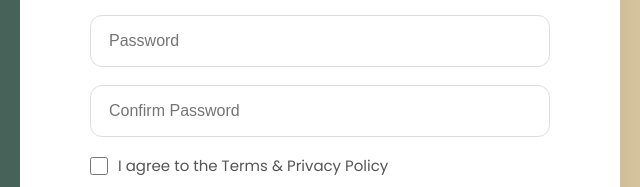
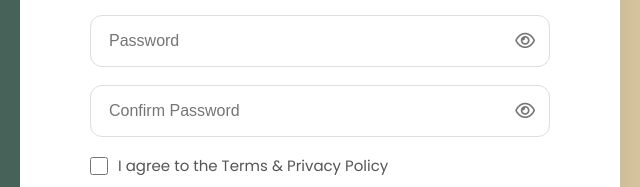
Before and after one commit to RahmaniAbdallah/LunaRose, a website: page client/html/register.html in a window 1280 px wide. Shown: the part 400-587 px from the top of the page, 620-1260 px from the left. Drawn offline with Linux system fonts and the light colour scheme; grey boxes are pictures that could not be loaded.

Commit message:
Hide browser default password eye icon

```diff
--- a/client/css/style.css
+++ b/client/css/style.css
@@ -3687,3 +3687,45 @@ overflow: hidden;
     border: 3px solid transparent;
     background-clip: padding-box;
 }
+
+
+
+
+/* =========================
+   Password Toggle Icon
+========================= */
+.password-container {
+    position: relative;
+    width: 100%;
+}
+
+.password-container input {
+    width: 100%;
+    padding-right: 45px; /* ترك مساحة للأيقونة حتى لا يغطيها النص */
+}
+
+.toggle-password {
+    position: absolute;
+    right: 15px;
+    top: 50%;
+    transform: translateY(-50%);
+    cursor: pointer;
+    color: #777;
+    font-size: 1.1rem;
+    transition: color 0.3s ease;
+}
+
+.toggle-password:hover {
+    color: var(--primary-color);
+}
+
+
+
+
+/* =========================
+   Hide Browser Default Password Eye
+========================= */
+input[type="password"]::-ms-reveal,
+input[type="password"]::-ms-clear {
+    display: none;
+}
--- a/client/html/register.html
+++ b/client/html/register.html
@@ -98,19 +98,24 @@ href="https://cdnjs.cloudflare.com/ajax/libs/font-awesome/6.7.2/css/all.min.css"
                     required
                 >
 
+                <div class="password-container">
                 <input
                     id="password"
                     type="password"
                     placeholder="Password"
                     required
-                >
+                >   <i class="fa-regular fa-eye toggle-password"></i>
+            </div>
 
+
+                  <div class="password-container">
                 <input
                     id="confirmPassword"
                     type="password"
                     placeholder="Confirm Password"
                     required
-                >
+                >   <i class="fa-regular fa-eye toggle-password"></i>
+            </div>
 
                 <label class="terms">
 
--- a/client/js/main.js
+++ b/client/js/main.js
@@ -1610,3 +1610,28 @@ function preloadHoverImages() {
 
 // تشغيل التحميل التلقائي فور فتح الصفحة
 preloadHoverImages();
+
+
+
+
+
+
+/*==============================
+   TOGGLE PASSWORD VISIBILITY
+==============================*/
+const togglePasswordIcons = document.querySelectorAll(".toggle-password");
+
+togglePasswordIcons.forEach(icon => {
+    icon.addEventListener("click", function () {
+        // تحديد حقل الإدخال المرتبط بهذه الأيقونة
+        const input = this.previousElementSibling;
+
+        // التبديل بين إظهار وإخفاء النص
+        const type = input.getAttribute("type") === "password" ? "text" : "password";
+        input.setAttribute("type", type);
+
+        // تغيير شكل الأيقونة (عين مفتوحة / عين مغلقة)
+        this.classList.toggle("fa-eye");
+        this.classList.toggle("fa-eye-slash");
+    });
+});
```
Also changed, not shown: client/html/login.html (+6 -1 lines).
